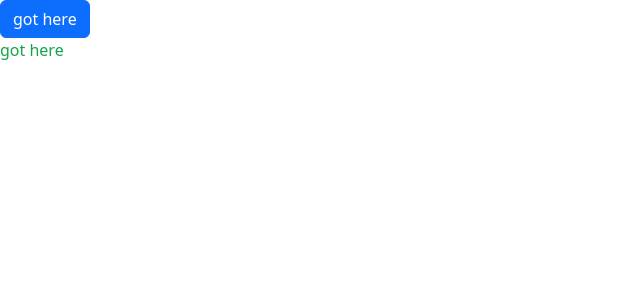
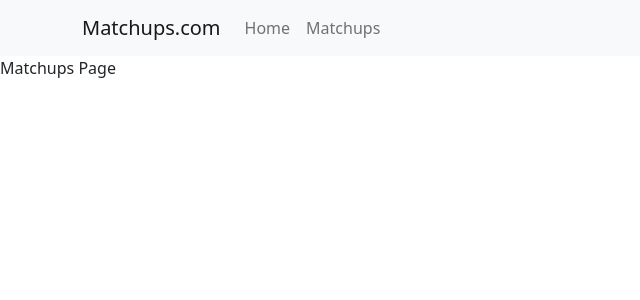
Before and after one commit to gbarchard/matchups, a React (Create React App) app in the folder ui/: page /matchups in a window 1280 px wide. Shown: the top 300 px of the page, without its empty margins (0-640 px from the left). Built offline with nearby package versions, Linux system fonts and the light colour scheme.

Commit message:
pages and routes

```diff
--- a/ui/package.json
+++ b/ui/package.json
@@ -45,6 +45,7 @@
   "devDependencies": {
     "autoprefixer": "^10.4.13",
     "postcss": "^8.4.19",
+    "react-router-dom": "^6.4.3",
     "tailwindcss": "^3.2.4"
   }
 }
--- a/ui/src/App.tsx
+++ b/ui/src/App.tsx
@@ -1,12 +1,32 @@
-import Button from "react-bootstrap/Button";
+import Header from './components/Header'
+import Home from './pages/home/App'
+import Matchups from './pages/matchups/App'
+import { type Page } from './pages/types';
+import { BrowserRouter, Route, Routes } from 'react-router-dom'
 
-function App() {
+const pages: Page[] = [
+  {
+    name: "Home",
+    path: "/home",
+    component: <Home />
+  },
+  {
+    name: "Matchups",
+    path: "/matchups",
+    component: <Matchups />
+  }
+]
+
+export default function App() {
   return (
-    <div>
-      <Button variant="primary">got here</Button>
-      <div className="text-green-600">got here</div>
-    </div>
+    <BrowserRouter>
+      <Header pages={pages} />
+      <Routes>
+        <Route path="/" element={<Home />} />
+        {pages.map(p =>
+          <Route key={p.path} path={p.path} element={p.component} />
+        )}
+      </Routes>
+    </BrowserRouter>
   )
 }
-
-export default App;
--- /dev/null
+++ b/ui/src/components/Header.tsx
@@ -0,0 +1,33 @@
+import Container from "react-bootstrap/Container";
+import Nav from "react-bootstrap/Nav";
+import Navbar from "react-bootstrap/Navbar";
+import { useNavigate } from "react-router-dom";
+import { type Page } from "../pages/types";
+
+export default function Header(props: { pages: Page[] }) {
+  const { pages } = props
+  const navigate = useNavigate()
+
+  return (
+    <Navbar bg="light">
+      <Container>
+        <Navbar.Brand
+          className="cursor-pointer"
+          onClick={() => navigate('/')}>
+          Matchups.com
+        </Navbar.Brand>
+        <Navbar.Collapse>
+          <Nav>
+            {pages.map(p =>
+              <Nav.Link
+                key={p.path}
+                onClick={() => navigate(p.path)}>
+                {p.name}
+              </Nav.Link>
+            )}
+          </Nav>
+        </Navbar.Collapse>
+      </Container>
+    </Navbar>
+  )
+}
--- /dev/null
+++ b/ui/src/pages/home/App.tsx
@@ -0,0 +1,3 @@
+export default function App() {
+  return <div>Home Page</div>
+}
--- /dev/null
+++ b/ui/src/pages/matchups/App.tsx
@@ -0,0 +1,3 @@
+export default function App() {
+  return <div>Matchups Page</div>
+}
--- /dev/null
+++ b/ui/src/pages/types.ts
@@ -0,0 +1,8 @@
+export type Page = {
+  /** Title that will display in nav bar */
+  name: string,
+  /** Url path */
+  path: string,
+  /** React component to render */
+  component: JSX.Element
+}
```
Also changed, not shown: 1 other file (tests, documents, lock files or other folders).
